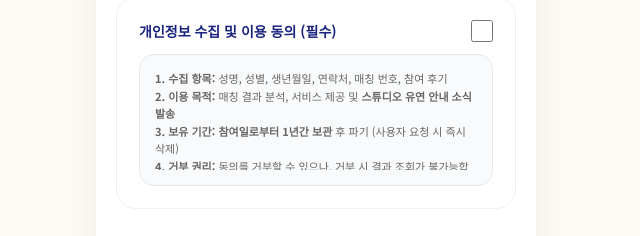
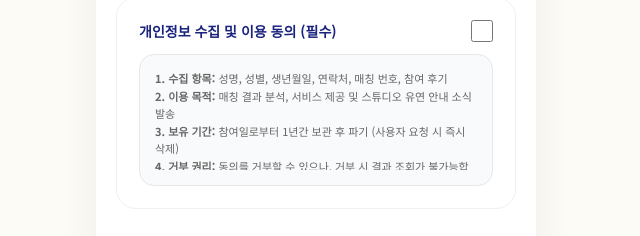
Before and after one commit to studioyuyeon2024-sudo/yuyeon-project, a plain HTML site: page index.html in a window 1280 px wide. Shown: the part 901-1137 px from the top of the page, 324-964 px from the left. Drawn offline with nearby package versions, Linux system fonts and the light colour scheme; no server answers.

Commit message:
Update index.html

```diff
--- a/index.html
+++ b/index.html
@@ -82,8 +82,8 @@
                     <div class="privacy-box">
                         <div class="privacy-text">
                             <strong>1. 수집 항목:</strong> 성명, 성별, 생년월일, 연락처, 매칭 번호, 참여 후기<br>
-                            <strong>2. 이용 목적:</strong> 매칭 결과 분석, 서비스 제공 및 <strong>스튜디오 유연 안내 소식 발송</strong><br>
-                            <strong>3. 보유 기간:</strong> <strong>참여일로부터 1년간 보관</strong> 후 파기 (사용자 요청 시 즉시 삭제)<br>
+                            <strong>2. 이용 목적:</strong> 매칭 결과 분석, 서비스 제공 및 스튜디오 유연 안내 소식 발송<br>
+                            <strong>3. 보유 기간:</strong> 참여일로부터 1년간 보관 후 파기 (사용자 요청 시 즉시 삭제)<br>
                             <strong>4. 거부 권리:</strong> 동의를 거부할 수 있으나, 거부 시 결과 조회가 불가능합니다.
                         </div>
                     </div>
@@ -223,7 +223,7 @@
 
         document.getElementById('matching-form').onsubmit = async (e) => {
             e.preventDefault();
-            if (isResultsRevealed) return alert("접수가 이미 마감되었습니다.");
+            if (isResultsRevealed) return alert("제출이 마감되었습니다.");
             if (!document.getElementById('privacy-check').checked) return alert("개인정보 동의를 체크해 주세요.");
 
             const myNum = Number(document.getElementById('user-id').value);
```
